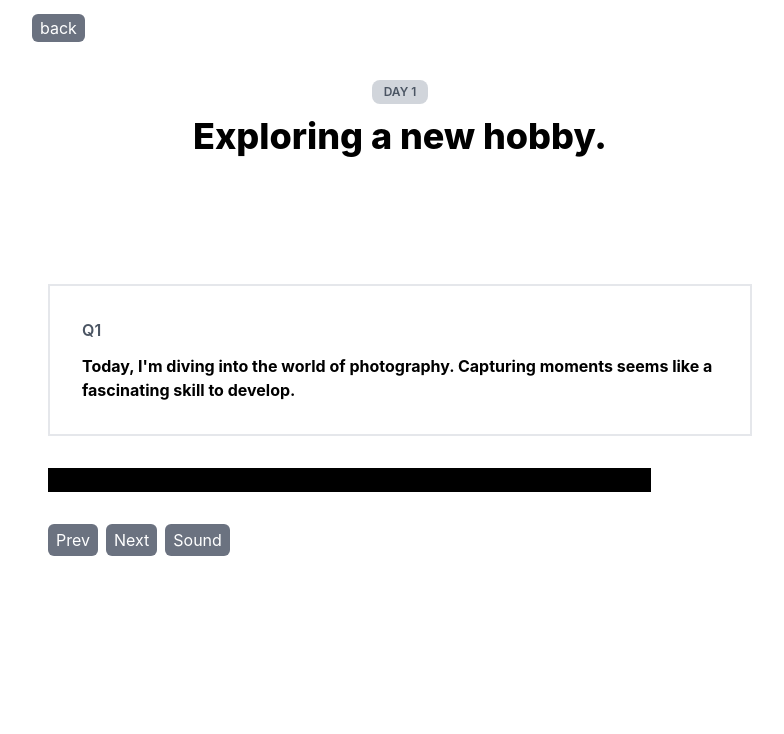
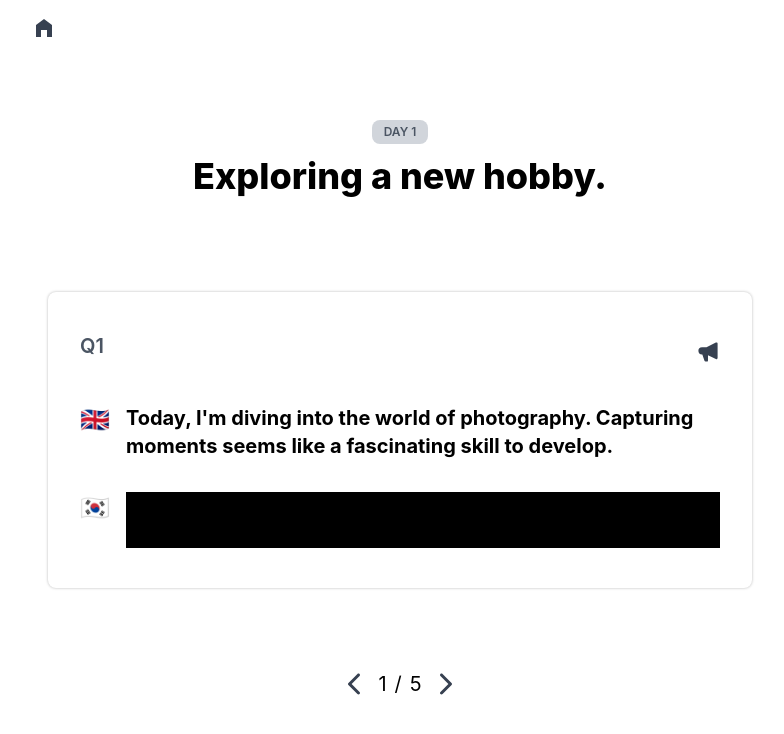
Before and after one commit to sooheyon/review-english, a React (Create React App) app: page /1 in a window 1280 px wide. Shown: the top 734 px of the page, without its empty margins (240-1024 px from the left). Built offline with nearby package versions, Linux system fonts and the light colour scheme.

Commit message:
style 적용완료

```diff
--- a/package.json
+++ b/package.json
@@ -9,6 +9,7 @@
     "axios": "^1.6.2",
     "react": "^18.2.0",
     "react-dom": "^18.2.0",
+    "react-icons": "^4.12.0",
     "react-router-dom": "^6.20.0",
     "react-scripts": "5.0.1",
     "web-vitals": "^2.1.4"
--- a/src/components/MainCard.jsx
+++ b/src/components/MainCard.jsx
@@ -4,10 +4,10 @@ import { Link } from "react-router-dom";
 const MainCard = ({ title, day }) => {
   return (
     <Link to={`/${day}`}>
-      <li className="flex flex-col mb-4 align hover:opacity-[0.6] shadow-mild active:opacity-[1] cursor-pointer active:scale-[0.96] transition-all p-4  rounded-lg ">
+      <li className="box-style box-animation">
         <span className="text-lg font-bold mb-2">DAY {day}</span>
-        <p className="text-2xl  items-center">
-          <span className="text-lg mr-2">✏️</span> {title}
+        <p className="text-2xl items-center">
+          <span className="text-lg mr-1">✏️</span> {title}
         </p>
       </li>
     </Link>
--- a/src/index.css
+++ b/src/index.css
@@ -7,11 +7,24 @@
     @apply bg-gray-500 rounded-md py-1 px-2 text-white hover:bg-gray-400 active:bg-gray-600 active:scale-[0.97] transition-all;
   }
 
+  .icon-button-style {
+    @apply text-gray-700 hover:opacity-[0.6] active:opacity-[1] active:scale-[0.9] transition-all;
+  }
+
   .container {
     @apply min-h-screen max-w-screen-md mx-auto px-8 pt-20;
   }
+
   h1 {
     @apply text-center text-4xl font-extrabold;
+  }
+
+  .box-style {
+    @apply flex flex-col mb-4 p-4 rounded-lg shadow-mild;
+  }
+
+  .box-animation {
+    @apply hover:opacity-[0.6] active:opacity-[1] cursor-pointer active:scale-[0.96] transition-all;
   }
 }
 
--- a/src/pages/day.jsx
+++ b/src/pages/day.jsx
@@ -2,6 +2,9 @@ import { useEffect, useState } from "react";
 import { Link, useParams } from "react-router-dom";
 import englishData from "../englishData.json";
 import axios from "axios";
+import { MdHomeFilled } from "react-icons/md";
+import { IoIosArrowBack, IoIosArrowForward } from "react-icons/io";
+import { HiSpeakerphone } from "react-icons/hi";
 
 const Day = () => {
   const { day } = useParams();
@@ -76,42 +79,57 @@ const Day = () => {
   if (!dailyData) return <div>Loading</div>;
   return (
     <div className="container relative">
-      <div className="absolute  top-4 left-4">
-        <Link to="/" className="button-style">
-          back
+      <div className="absolute top-4 left-4">
+        <Link to="/" className="icon-button-style">
+          <MdHomeFilled size={24} />
         </Link>
       </div>
-      <div className="flex flex-col items-center">
+      <div className="flex flex-col items-center pt-10">
         <span className="text-xs text-gray-600 font-semibold text-center bg-gray-300 rounded-lg py-1 px-3">
           DAY {dailyData.day}
         </span>
-        <h1 className="pt-3 pb-20">{dailyData.title}</h1>
+        <h1 className="pt-3 pb-12">{dailyData.title}</h1>
       </div>
-      <div className="mt-12">
-        <div className="flex flex-col p-8 mb-8 border-2 ">
+      <div className="mt-12 flex flex-col py-10 px-8 mb-8 box-style text-xl">
+        <div className="flex flex-row justify-between">
           <span className="mb-3 font-semibold text-gray-600">
             Q{currentPage + 1}
           </span>
+          <button onClick={onClickSound} className="icon-button-style">
+            <HiSpeakerphone size={24} />
+          </button>
+        </div>
+
+        <div className="flex flex-row pt-8">
+          <span className="mr-4 text-2xl">🇬🇧</span>
           <span className="font-bold">
             {dailyData.sentences[currentPage].english}
           </span>
         </div>
+
+        <div className="flex flex-row pt-8">
+          <span className="mr-4 text-2xl">🇰🇷</span>
           <button
             onClick={clickBlackVeil}
-          className={`${isVisible ? "" : "bg-black hover:bg-transparent"}`}
+            className={`w-full ${
+              isVisible ? "" : "bg-black hover:bg-transparent"
+            } transition-all text-left break-keep`}
           >
             {dailyData.sentences[currentPage].korean}
           </button>
         </div>
-      <div className="flex flex-row gap-2 mt-8">
-        <button onClick={onClickPrev} className="button-style">
-          Prev
+      </div>
+      <div className="flex flex-row justify-center items-center gap-2 mt-20 text-xl">
+        <button onClick={onClickPrev} className="icon-button-style">
+          <IoIosArrowBack size={32} />
         </button>
-        <button onClick={onClickNext} className="button-style">
-          Next
-        </button>
-        <button onClick={onClickSound} className="button-style">
-          Sound
+
+        <span>{currentPage + 1}</span>
+        <p className="text-md">/</p>
+        <span>{dailyData.sentences.length}</span>
+
+        <button onClick={onClickNext} className="icon-button-style">
+          <IoIosArrowForward size={32} />
         </button>
       </div>
     </div>
--- a/src/pages/main.jsx
+++ b/src/pages/main.jsx
@@ -5,7 +5,7 @@ import MainCard from "../components/MainCard";
 const Main = () => {
   return (
     <div className="container">
-      <h1 className="p-20">🇬🇧 STUDY ENGLISH 🇺🇸</h1>
+      <h1 className="p-20">🇰🇷 STUDY ENGLISH 🇬🇧</h1>
       <ul className="flex flex-col gap-2">
         {englishData.map((v, i) => {
           return <MainCard key={`e-${i}`} title={v.title} day={v.day} />;
```
Also changed, not shown: 1 other file (tests, documents, lock files or other folders). Lines whose indentation alone changed are shown as unchanged.
